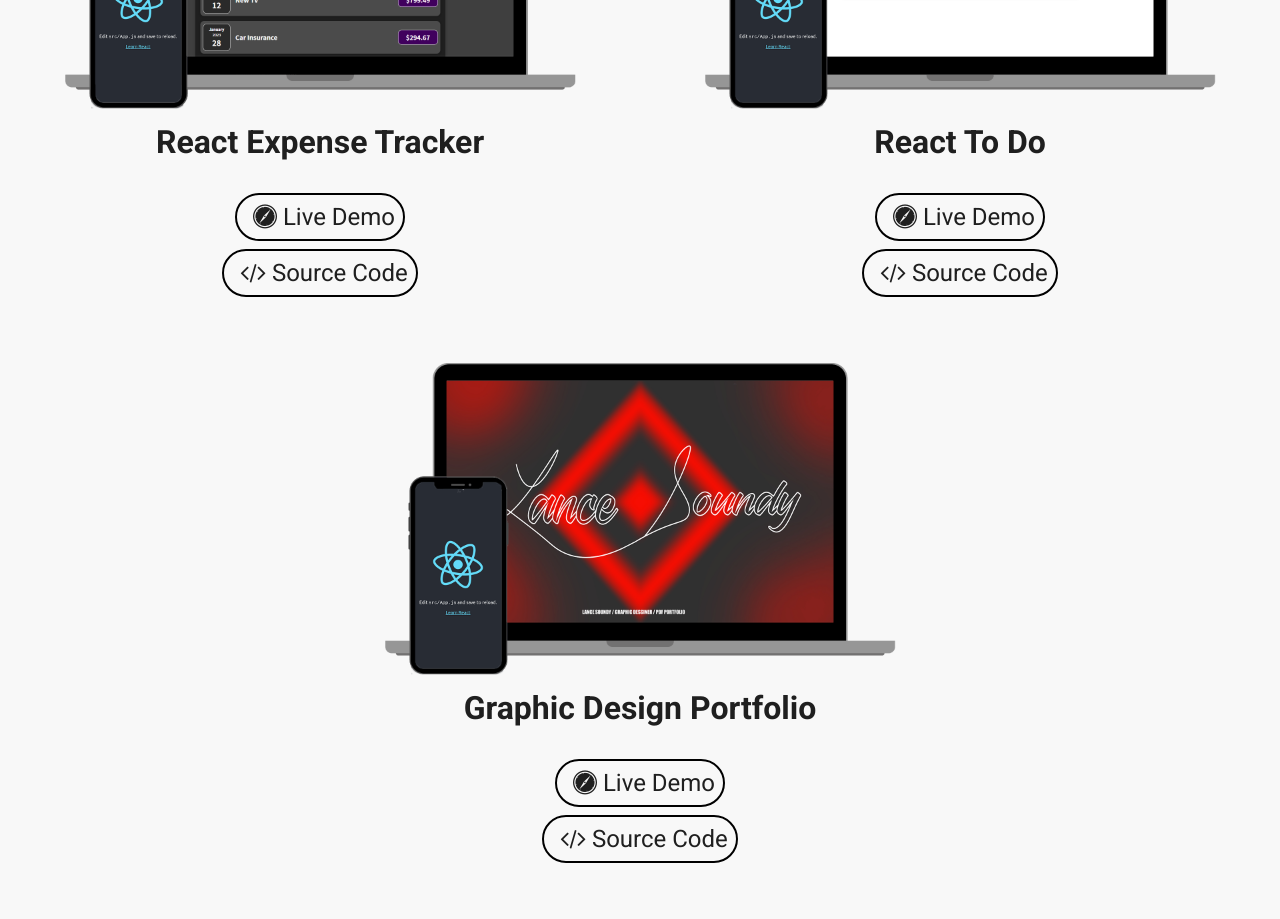
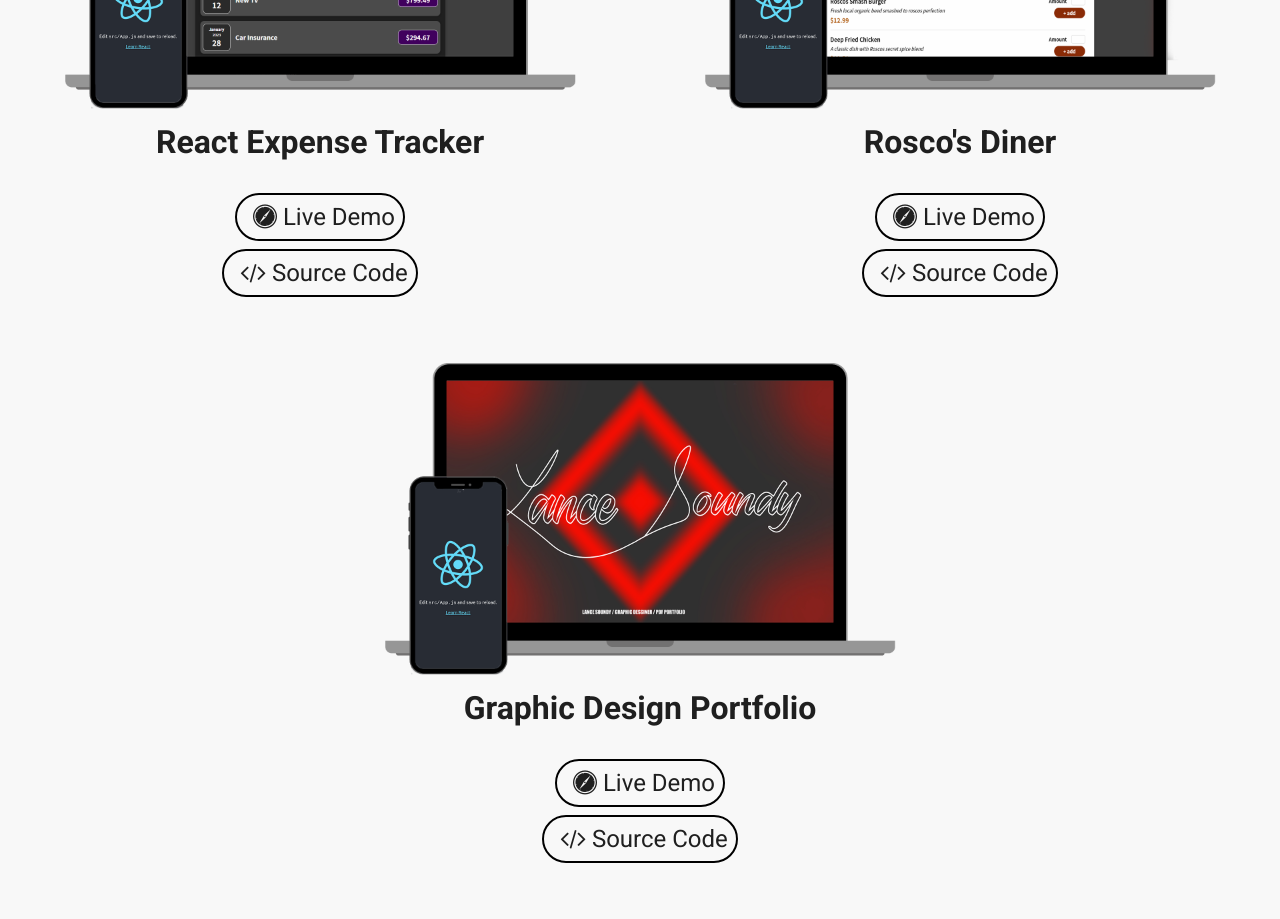
Before and after one commit to Soundy09/React_Portfolio, a React (Create React App) app: page /portfolio in a window 1280 px wide. Shown: the part 860-1779 px from the top of the page. Built offline with nearby package versions, Linux system fonts and the light colour scheme; the HTML template or start-up script is replaced by a standard one.

Commit message:
modified:   src/img/mock4.png 	modified:   src/info/Info.js

```diff
--- a/src/info/Info.js
+++ b/src/info/Info.js
@@ -98,9 +98,9 @@ export const info = {
             image: mock3
         },
         {
-            title: "React To Do",
-            live: "https://incandescent-centaur-ad0724.netlify.app/",
-            source: "https://github.com/Soundy09/To_Do--React",
+            title: "Rosco's Diner",
+            live: "https://jocular-smakager-76cb33.netlify.app",
+            source: "https://github.com/Soundy09/Food_App",
             image: mock4
         },
         {
```
Also changed, not shown: src/img/mock4.png.
